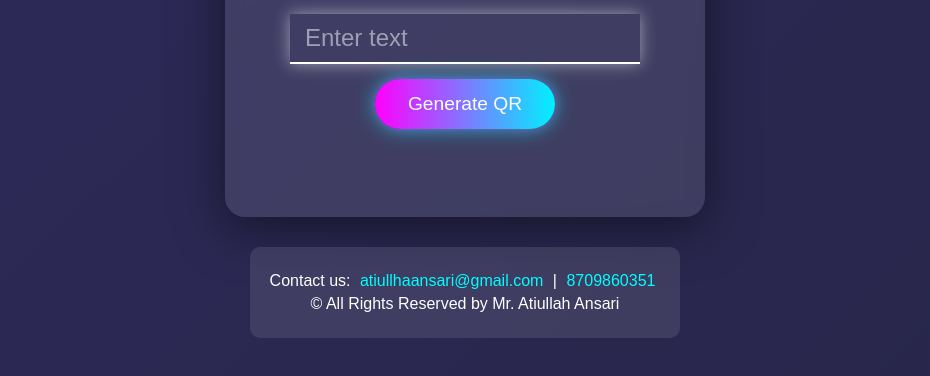
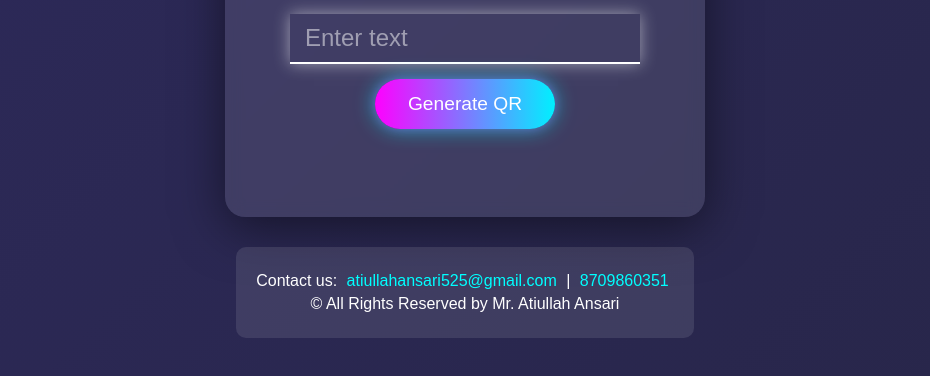
Before and after one commit to Atiullah525/QR-CODE, a plain HTML site: page index.html in a window 1280 px wide. Shown: the part 328-704 px from the top of the page, without its empty margins (175-1105 px from the left). Drawn offline with Linux system fonts and the light colour scheme.

Commit message:
Update index.html

```diff
--- a/index.html
+++ b/index.html
@@ -22,7 +22,7 @@
 
     <footer>
       <p>Contact us:
-        <a href="mailto:atiullahansari525@gmail.com">atiullhaansari@gmail.com</a> |
+        <a href="mailto:atiullahansari525@gmail.com">atiullahansari525@gmail.com</a> |
         <a href="tel:8709860351">8709860351</a>
       </p>
       <p>&copy; All Rights Reserved by Mr. Atiullah Ansari</p>
```
